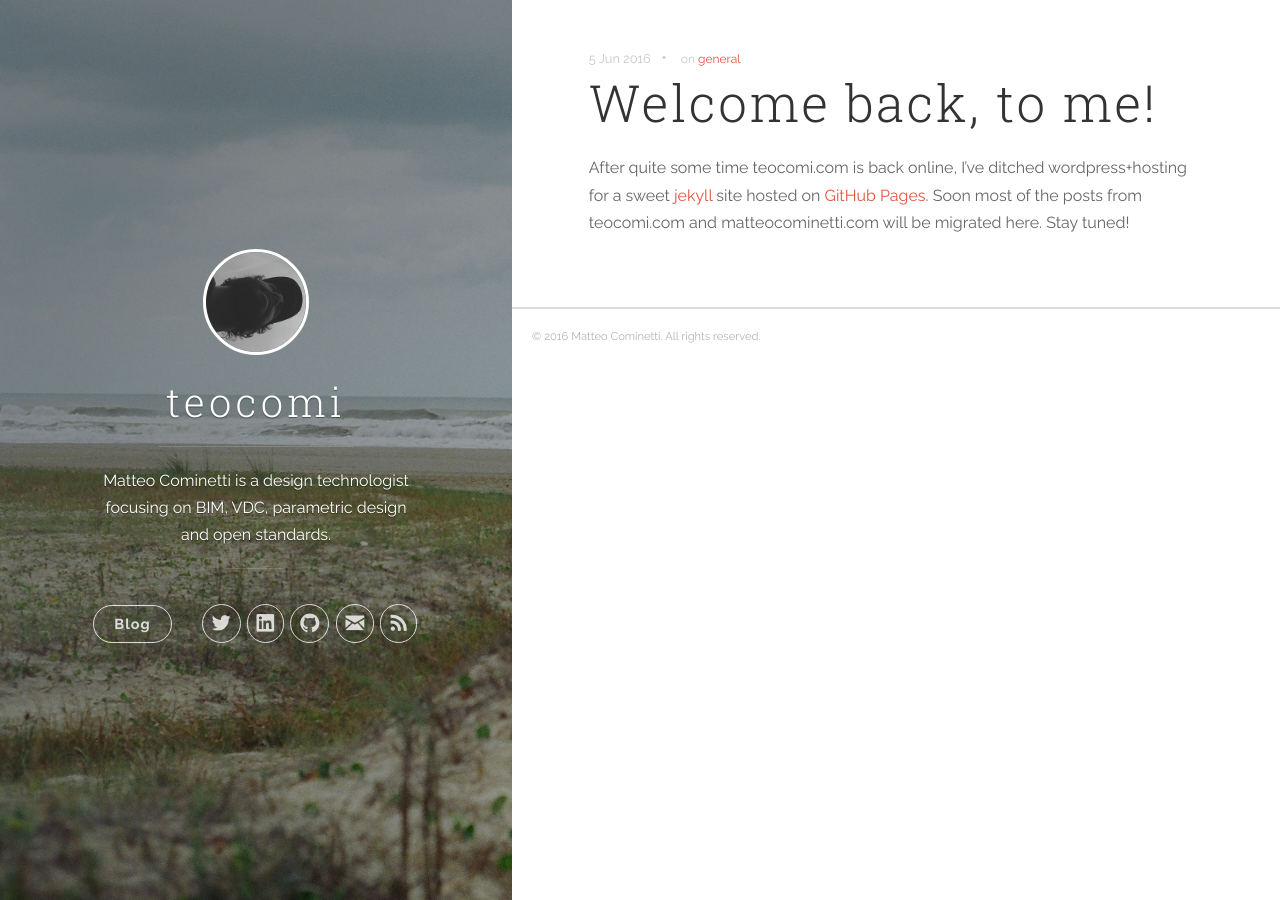
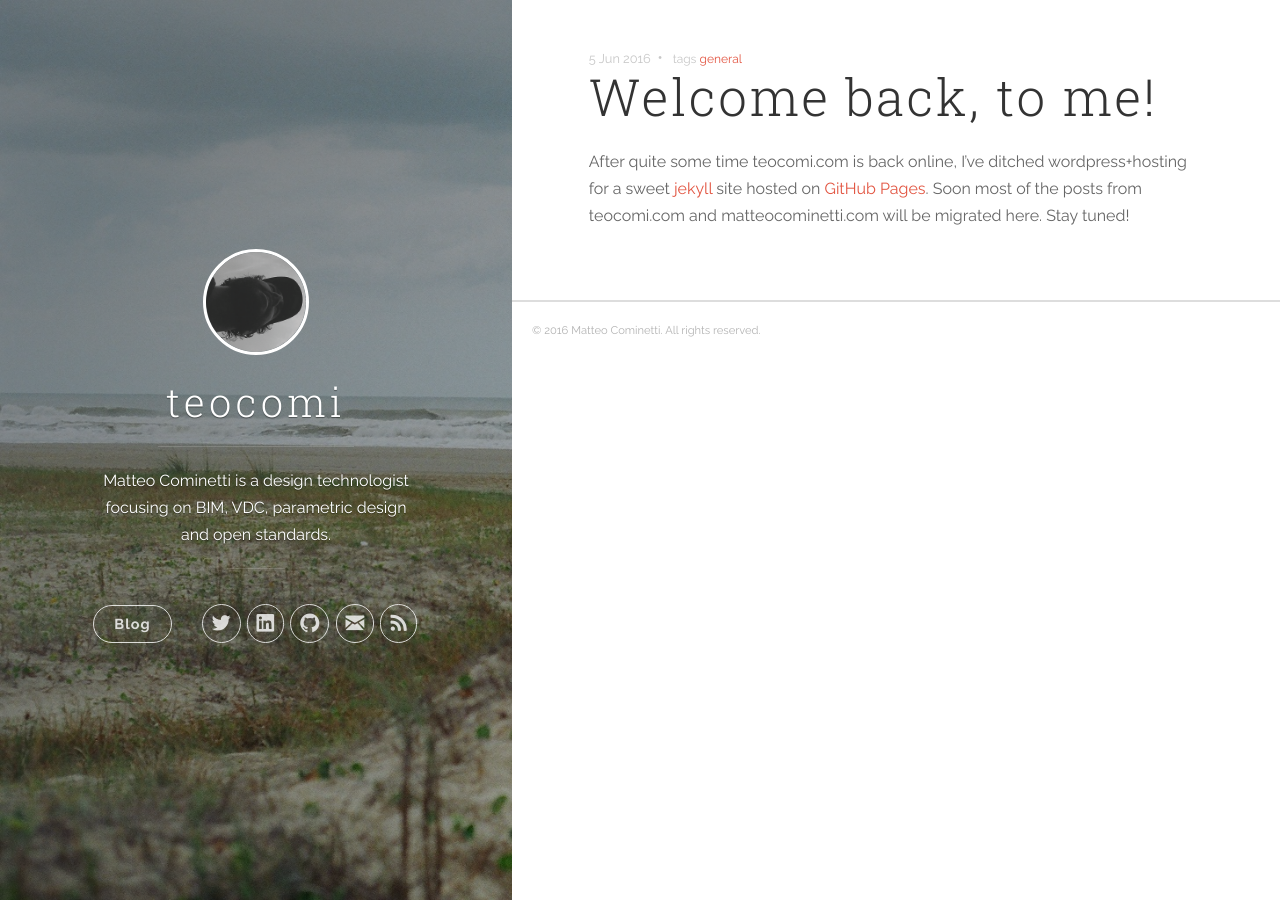
Before and after one commit to teocomi/teocomi.github.io, a Jekyll site: the page built from _posts/2016-06-05-welcome-back-to-me.markdown, in a window 1280 px wide. Built offline with Jekyll 4.4.1, drawn with Linux system fonts in a browser that asks for light colours; nearby versions of some CDN libraries.

Commit message:
updated gems, minor layout fixes

```diff
--- a/_layouts/post.html
+++ b/_layouts/post.html
@@ -4,7 +4,7 @@ layout: default
 <article class="post-container post-container--single">
   <header class="post-header">
     <div class="post-meta">
-      <time datetime="{{ page.date | date: "%-d %b %Y" }}" class="post-meta__date date">{{ page.date | date: "%-d %b %Y" }}</time> &#8226; <span class="post-meta__tags">on {% for tag in page.tags %}<a href="{{ site.baseurl }}tags/#{{ tag }}">{{ tag }}</a> {% endfor %}</span>
+      <time datetime="{{ page.date | date: "%-d %b %Y" }}" class="post-meta__date date">{{ page.date | date: "%-d %b %Y" }}</time>&#8226;<span class="post-meta__tags">tags {% for tag in page.tags %}<a href="{{ site.baseurl }}tags/#{{ tag }}">{{ tag }}</a> {% endfor %}</span>
     </div>
     <h1 class="post-title">{{ page.title }}</h1>
   </header>
--- a/css/uno.css
+++ b/css/uno.css
@@ -1144,7 +1144,7 @@ hr {
 	padding: 60px 0; }
 
 .post-meta {
-	margin: 0 0 .4em 0;
+	/*margin: 0 0 .4em 0;*/
 	color: #c7c7c7; }
 
 .post-meta__date {
--- a/index.html
+++ b/index.html
@@ -9,7 +9,7 @@ layout: default
       <li>
         <h2 class="post-list__post-title post-title"><a href="{{ site.baseurl }}{{ post.url | remove_first: '/' }}" title="{{ post.title }}">{{ post.title }}</a></h2>
         <p class="excerpt">{{ post.excerpt | remove: '<p>' | remove: '</p>' }}&hellip;</p>
-        <div class="post-list__meta"><time datetime="{{ post.date | date: "%-d %b %Y" }}" class="post-list__meta--date date">{{ post.date | date: "%-d %b %Y" }}</time> &#8226; <span class="post-meta__tags">on {% for tag in post.tags %}<a href="{{ site.baseurl }}tags/#{{ tag }}">{{ tag }}</a> {% endfor %}</span></div>
+        <div class="post-list__meta"><time datetime="{{ post.date | date: "%-d %b %Y" }}" class="post-list__meta--date date">{{ post.date | date: "%-d %b %Y" }}</time>&#8226;<span class="post-meta__tags">tags {% for tag in post.tags %}<a href="{{ site.baseurl }}tags/#{{ tag }}">{{ tag }}</a> {% endfor %}</span></div>
         <hr class="post-list__divider">
       </li>
     {% endfor %}
```
Also changed, not shown: Gemfile (+8 -1 lines), Gemfile.lock.
